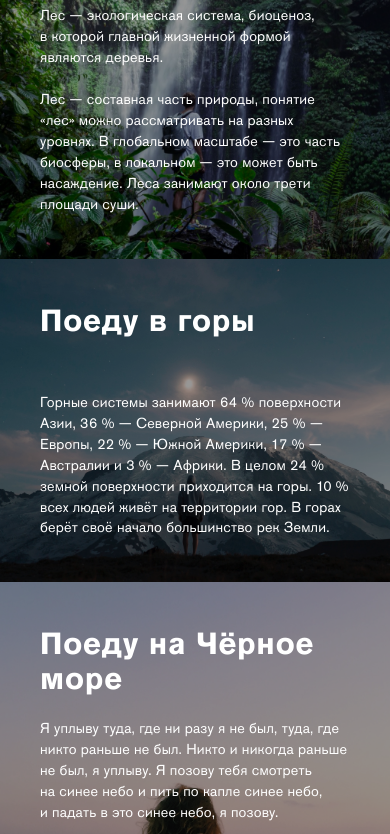
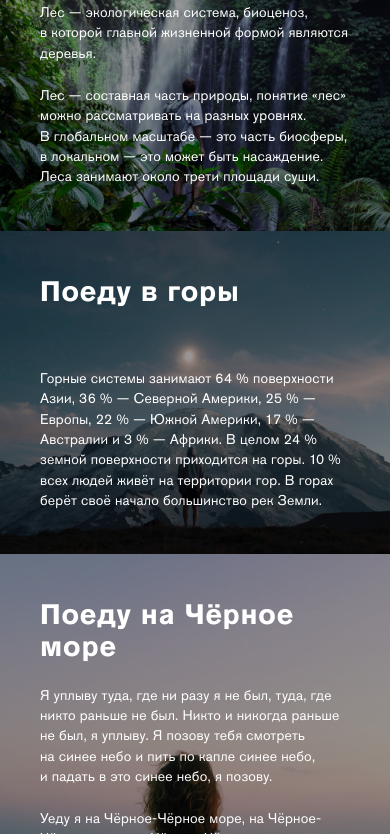
Before and after one commit to AlexTolevich/Tournament, a plain HTML site: page index.html in a window 390 px wide. Shown: the part 478-1312 px from the top of the page. Drawn offline with Linux system fonts and the light colour scheme; files whose address does not match are found by name.

Commit message:
оптимизировал формулы расчета высоты шрифта

```diff
--- a/blocks/footer/__copyright/footer__copyright.css
+++ b/blocks/footer/__copyright/footer__copyright.css
@@ -7,6 +7,6 @@
 
 @media screen and (max-width: 1280px) {
   .footer__copyright {
-    font-size: calc(36px - 26 *(1280px - 100vw) / (1280 - 320));
+    font-size: max(2.8vw, 10px);
   }
 }
--- a/blocks/place/__image/_bg/place__image_bg_forest.css
+++ b/blocks/place/__image/_bg/place__image_bg_forest.css
@@ -1,3 +1,3 @@
 .place__image_bg_forest {
-    background-image: url("../../../../images/places-forest.jpeg");
+  background-image: url("../../../../images/places-forest.jpeg");
 }
--- a/blocks/place/__image/_bg/place__image_bg_mountains.css
+++ b/blocks/place/__image/_bg/place__image_bg_mountains.css
@@ -1,3 +1,3 @@
 .place__image_bg_mountains {
-    background-image: url("../../../../images/places-mountains.jpeg");
+  background-image: url("../../../../images/places-mountains.jpeg");
 }
--- a/blocks/place/__image/_bg/place__image_bg_sea.css
+++ b/blocks/place/__image/_bg/place__image_bg_sea.css
@@ -1,3 +1,3 @@
 .place__image_bg_sea {
-    background-image: url("../../../../images/places-black-sea.jpeg");
+  background-image: url("../../../../images/places-black-sea.jpeg");
 }
--- a/blocks/place/__paragraph/place__paragraph.css
+++ b/blocks/place/__paragraph/place__paragraph.css
@@ -9,6 +9,7 @@
 
 @media screen and (max-width: 676px) {
   .place__paragraph {
-    font-size: calc(16px - 2 *(676px - 100vw) / (676 - 320));
+    /* font-size: calc(16px - 2 *(676px - 100vw) / (676 - 320)); */
+    font-size: max(2.4vw, 14px);
   }
 }
--- a/blocks/place/__title/place__title.css
+++ b/blocks/place/__title/place__title.css
@@ -13,6 +13,7 @@
 
 @media screen and (max-width: 676px) {
   .place__title {
-    font-size: calc(40px - 12 *(676px - 100vw) / (676 - 320));
+    /* font-size: calc(40px - 12 *(676px - 100vw) / (676 - 320)); */
+    font-size: max(5.9vw, 28px);
   }
 }
```
